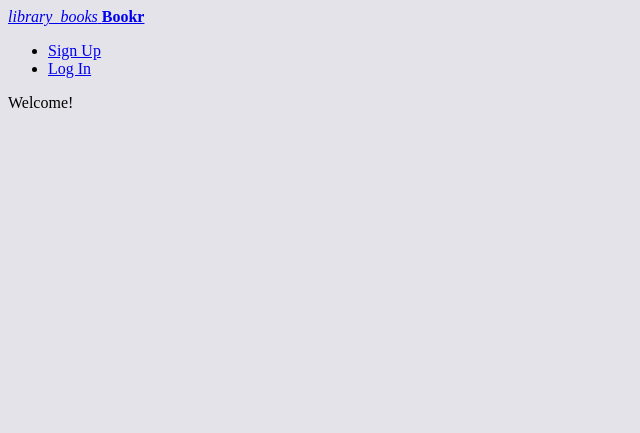
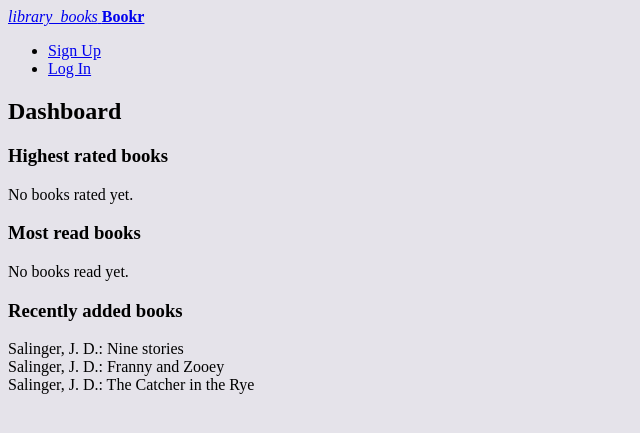
Before and after one commit to arbiterr/django-bookr, a Django app: page / in a window 1280 px wide. Shown: the top 433 px of the page, without its empty margins (0-640 px from the left). Run offline with Django 3.2, Linux system fonts and the light colour scheme; data comes from the database, SQL or seed files in the repository; some libraries are stand-ins or nearby versions.

Commit message:
list 5 most recently added books on the dashboard

```diff
--- /dev/null
+++ b/books/fixtures/threebooks.json
@@ -0,0 +1 @@
+[{"model": "books.author", "pk": 1, "fields": {"first_name": "J. D.", "last_name": "Salinger"}}, {"model": "books.book", "pk": 1, "fields": {"author": 1, "title": "The Catcher in the Rye", "first_published": 1951, "added": "2020-02-13T21:08:38.420Z", "cover": "https://covers.openlibrary.org/w/id/8423522-M.jpg"}}, {"model": "books.book", "pk": 2, "fields": {"author": 1, "title": "Franny and Zooey", "first_published": 1961, "added": "2020-02-13T21:19:06.861Z", "cover": "https://covers.openlibrary.org/w/id/6501579-M.jpg"}}, {"model": "books.book", "pk": 3, "fields": {"author": 1, "title": "Nine stories", "first_published": 1953, "added": "2020-02-13T21:19:54.404Z", "cover": "https://covers.openlibrary.org/w/id/392623-M.jpg"}}]
--- a/books/templates/books/index.html
+++ b/books/templates/books/index.html
@@ -1,5 +1,26 @@
 {% extends 'base.html' %}
 {% block title %}Dashboard{% endblock %}
 {% block content %}
-<p>Welcome!</p>
+<h2>Dashboard</h2>
+
+<h3>Highest rated books</h3>
+{% for book in top_books %}
+<div>{{ book }}</div>
+{% empty %}
+<p>No books rated yet.</p>
+{% endfor %}
+
+<h3>Most read books</h3>
+{% for book in most_read_books %}
+<div>{{ book }}</div>
+{% empty %}
+<p>No books read yet.</p>
+{% endfor %}
+
+<h3>Recently added books</h3>
+{% for book in recent_books %}
+<div>{{ book }}</div>
+{% empty %}
+<p>No books added yet.</p>
+{% endfor %}
 {% endblock %}
--- a/books/views.py
+++ b/books/views.py
@@ -1,6 +1,11 @@
 from django.http import HttpRequest, HttpResponse
 from django.shortcuts import render
 
+from .models import Book
+
 
 def dashboard(request: HttpRequest) -> HttpResponse:
-    return render(request, 'books/index.html', {})
+    ctx = {
+        "recent_books": Book.objects.order_by('-added')[:5]
+    }
+    return render(request, 'books/index.html', ctx)
```
Also changed, not shown: books/tests.py (+29 -1 lines).
